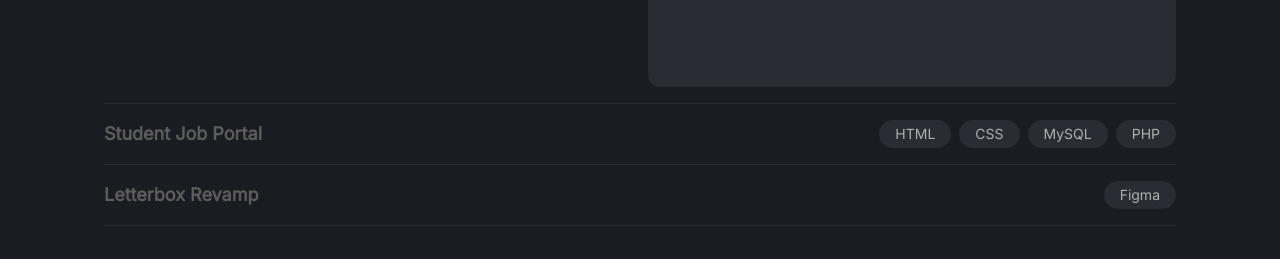
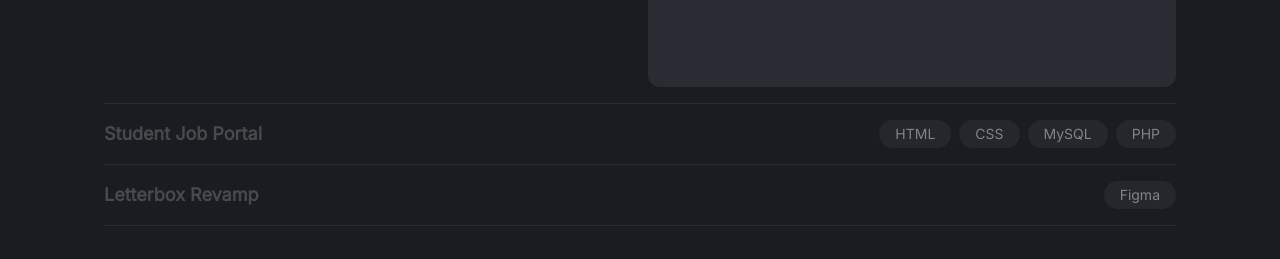
Before and after one commit to conley-tjahjono/my-portfolio, a Next.js app: page / in a window 1280 px wide. Shown: the part 1061-1320 px from the top of the page. Built offline with nearby package versions, Linux system fonts and the light colour scheme.

Commit message:
Fixing Project Hovering

```diff
--- a/src/components/Projects.tsx
+++ b/src/components/Projects.tsx
@@ -40,7 +40,7 @@ const Projects = () => {
           className="border-b border-[theme(colors.surface-2)] py-4 cursor-pointer"
           onClick={() => toggleProject(index)}
         >
-          <div className={`flex flex-wrap items-center justify-between gap-2 transition-colors ${openIndex === index ? 'text-[theme(colors.primary)]' : 'text-[theme(colors.text-muted)]'} hover:text-[theme(colors.text-secondary)]`}>
+          <div className={`flex flex-wrap items-center justify-between gap-2 transition-colors ${openIndex === index ? 'text-[theme(colors.primary)]' : 'text-[theme(colors.text-muted)] opacity-70 hover:text-[theme(colors.text-secondary)] hover:opacity-100'}`}>
             <h3 className="text-lg font-bold text-left">
               {project.title}
             </h3>
```
